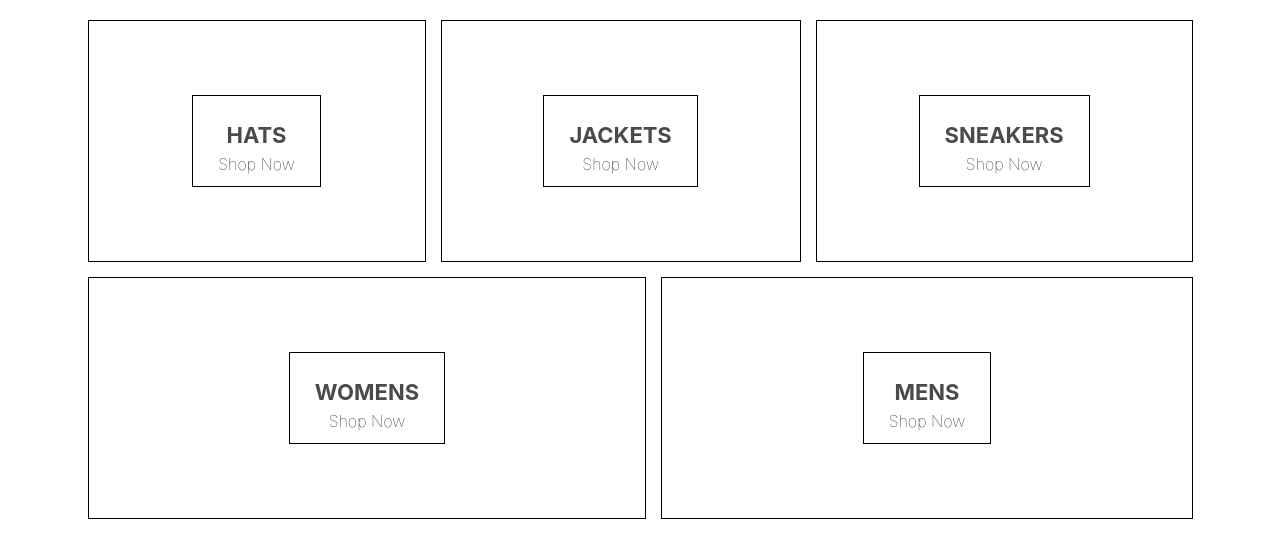
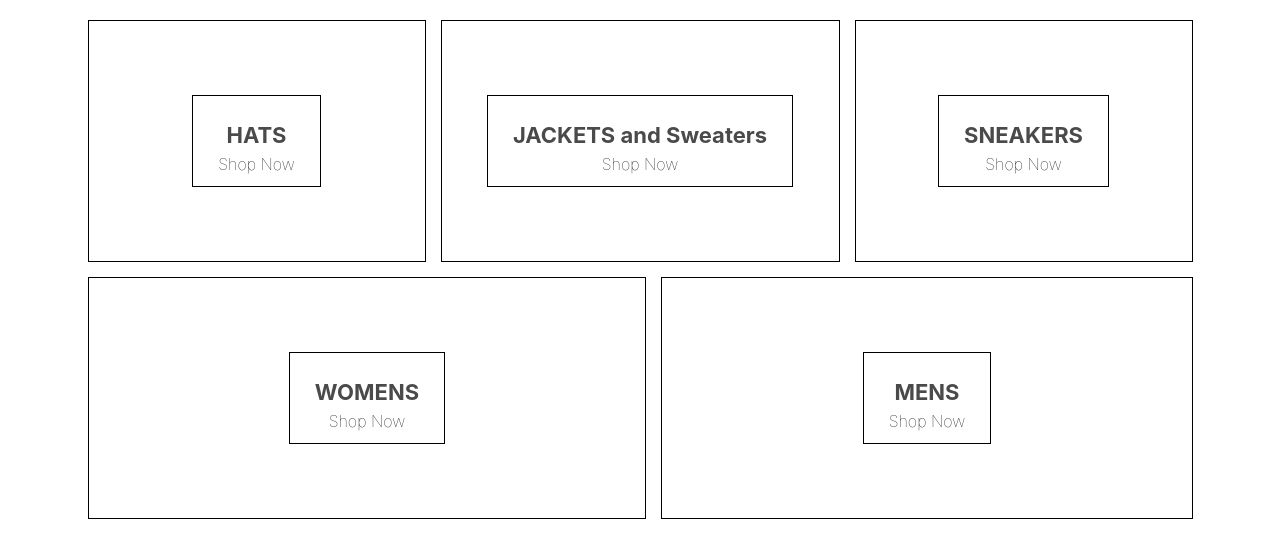
Before and after one commit to wajdi29/fripe-online, a React (Create React App) app: page / in a window 1280 px wide. Shown: the top 558 px of the page. Built offline with nearby package versions, Linux system fonts and the light colour scheme.

Commit message:
setting git pull

```diff
--- a/src/homepage.component.jsx
+++ b/src/homepage.component.jsx
@@ -11,7 +11,7 @@ const HomePage = () => (
     </div>
     <div className='menu-item'>
     <div className="content">
-    <h1 className="title">JACKETS</h1>
+    <h1 className="title">JACKETS and Sweaters</h1>
     <span className="subtitle">Shop Now</span>
     </div>
     </div>
```
